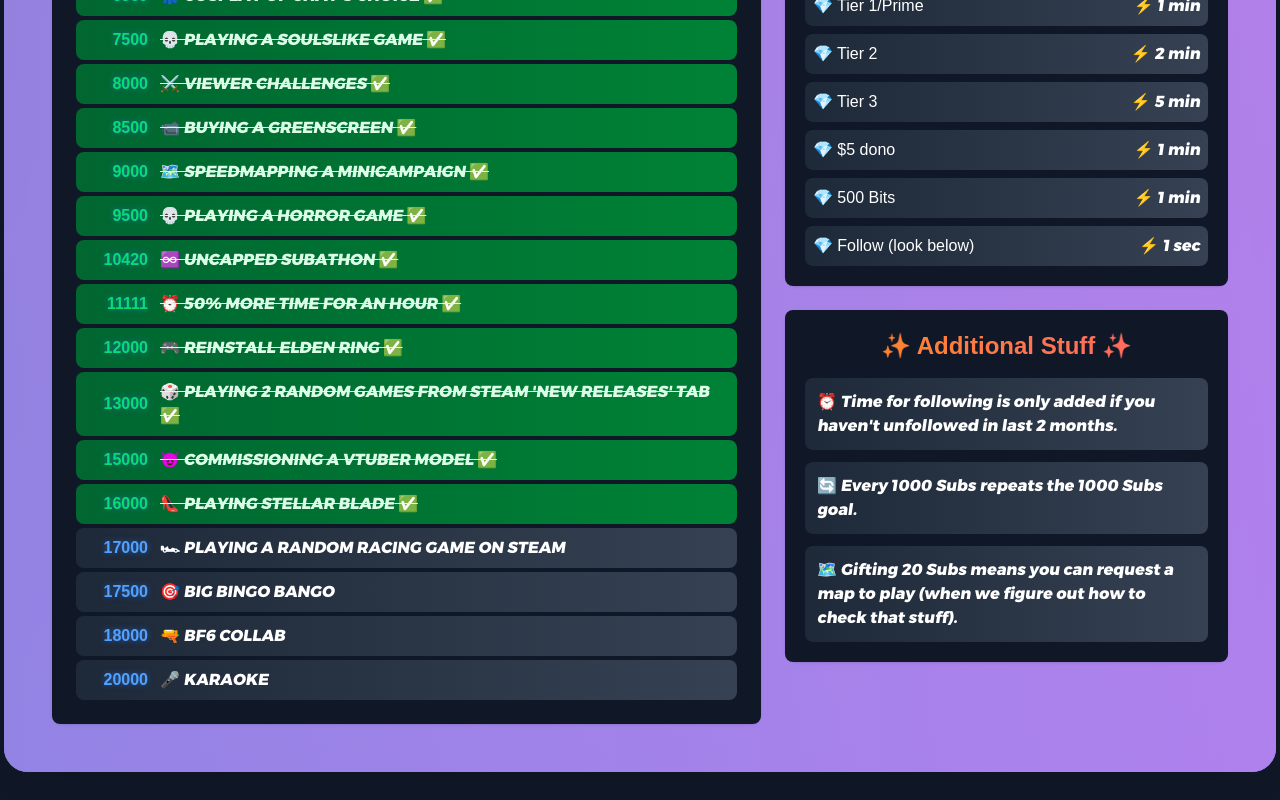
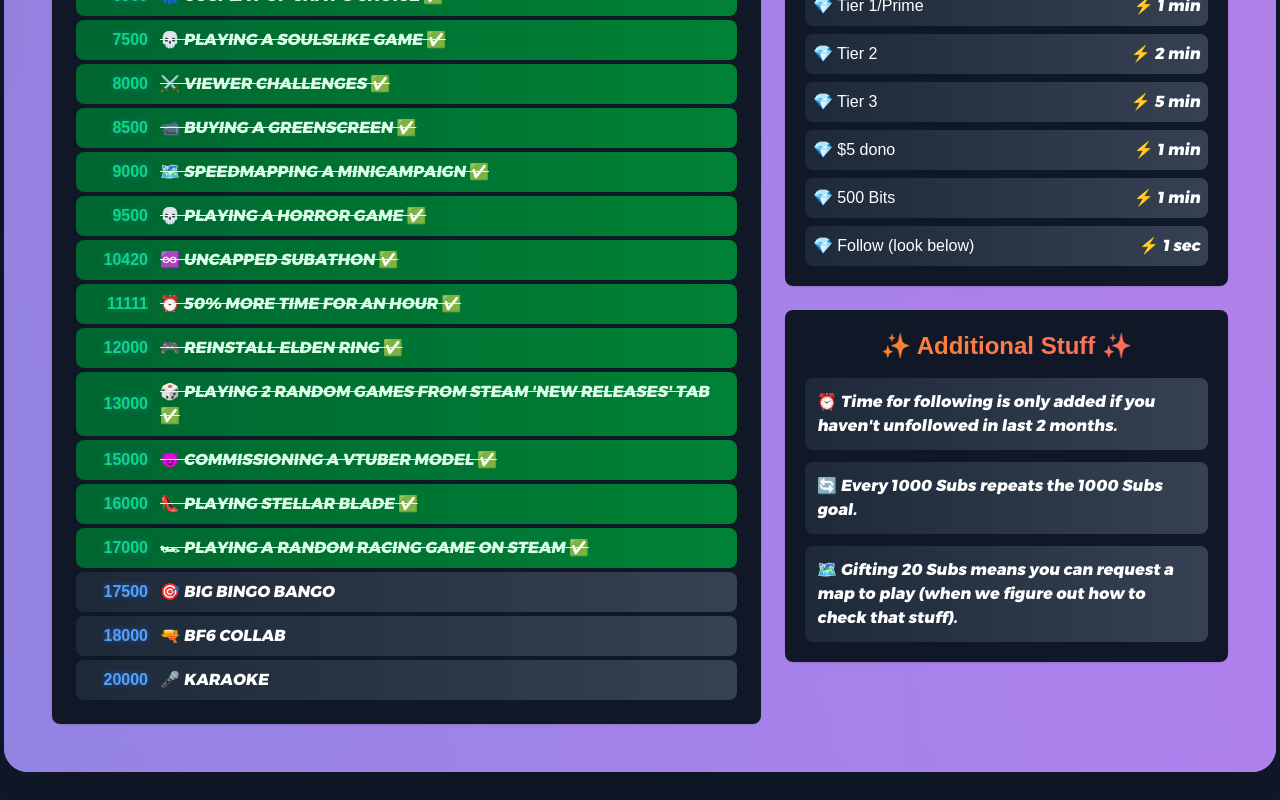
Before and after one commit to VellVee/scrapie-subathon, a Next.js app: page / in a window 1280 px wide. Shown: the part 860-1660 px from the top of the page. Built offline with nearby package versions, Linux system fonts and the light colour scheme.

Commit message:
17k done

```diff
--- a/app/page.tsx
+++ b/app/page.tsx
@@ -44,7 +44,7 @@ export default function SubathonPage() {
     { goal: 13000, text: "🎲 PLAYING 2 RANDOM GAMES FROM STEAM 'NEW RELEASES' TAB", met: true },
     { goal: 15000, text: "😈 COMMISSIONING A VTUBER MODEL", met: true },
     { goal: 16000, text: "👠 PLAYING STELLAR BLADE", met: true },
-    { goal: 17000, text: "🏎 PLAYING A RANDOM RACING GAME ON STEAM", met: false },
+    { goal: 17000, text: "🏎 PLAYING A RANDOM RACING GAME ON STEAM", met: true },
     { goal: 17500, text: "🎯 BIG BINGO BANGO", met: false },
     { goal: 18000, text: "🔫 BF6 COLLAB", met: false },
     { goal: 20000, text: "🎤 KARAOKE", met: false },
```
